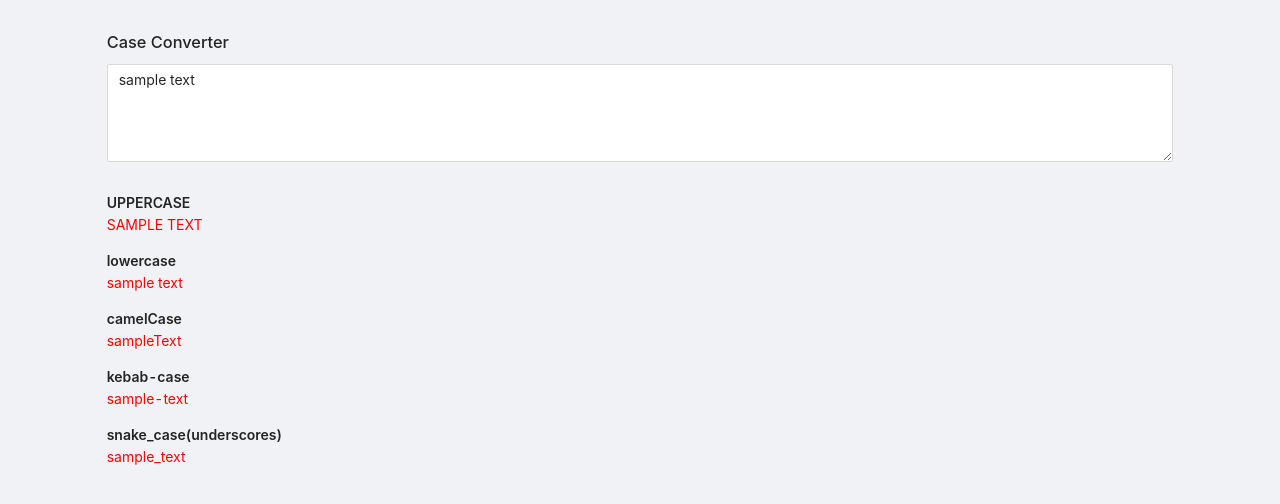
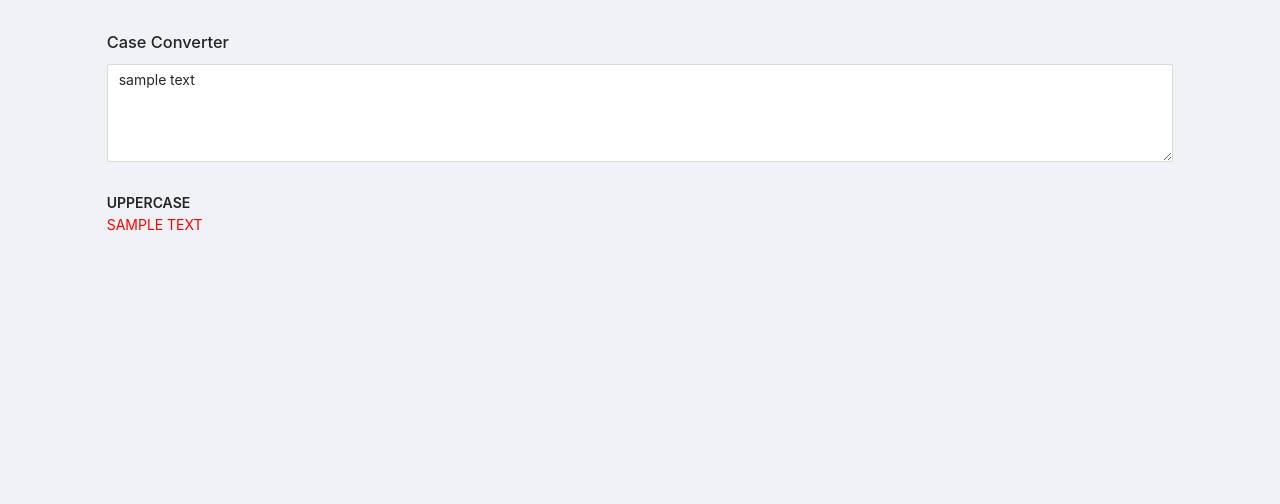
Before and after one commit to vigneshwaran-chandrasekaran/case-converter, a React (Create React App) app: page /url-query-string-parser in a window 1280 px wide. Shown: the top 504 px of the page. Built offline with nearby package versions, Linux system fonts and the light colour scheme.

Commit message:
no needed url parser code removed

```diff
--- a/src/pages/UrlQueryStringParser.js
+++ b/src/pages/UrlQueryStringParser.js
@@ -1,6 +1,6 @@
 import React, { useState } from 'react';
 import { Input, Row, Col, Typography } from 'antd';
-import { lowerCase, camelCase, kebabCase, upperCase, snakeCase } from 'lodash';
+import { upperCase } from 'lodash';
 
 const { TextArea } = Input;
 const { Text } = Typography;
@@ -29,14 +29,6 @@ export function UrlQueryStringParser() {
 				<Col span={20}>
 					<Text strong>UPPERCASE</Text>
 					<p>{upperCase(value)}</p>
-					<Text strong>lowercase</Text>
-					<p>{lowerCase(value)}</p>
-					<Text strong>camelCase</Text>
-					<p>{camelCase(value)}</p>
-					<Text strong>kebab-case</Text>
-					<p>{kebabCase(value)}</p>
-					<Text strong>snake_case(underscores)</Text>
-					<p>{snakeCase(value)}</p>
 				</Col>
 			</Row>
 		</div>
```
